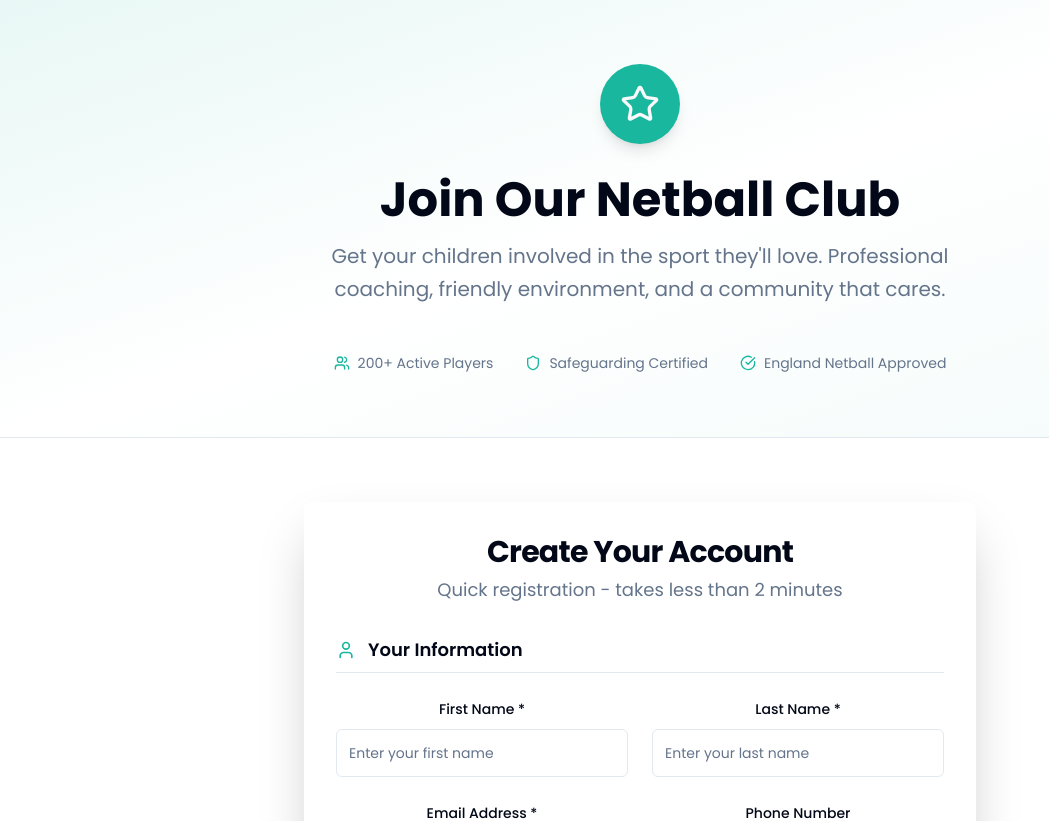
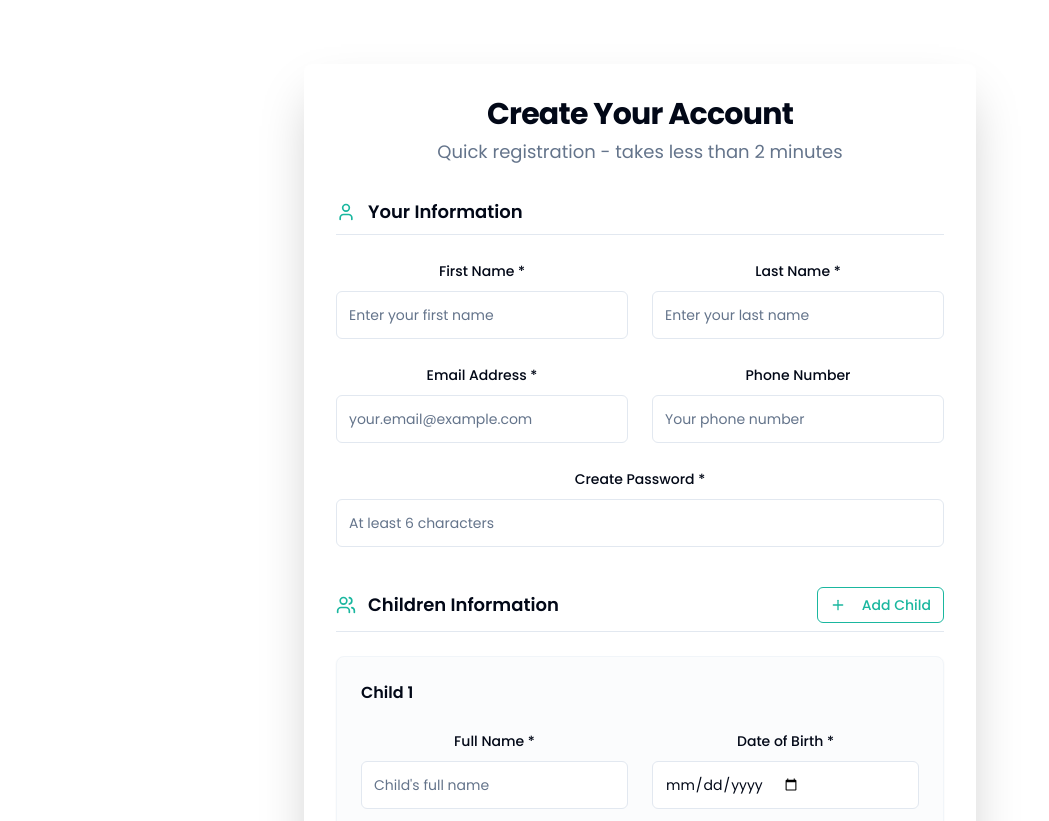
Before and after one commit to gwheeldon1/netball-club-central, a React (Vite) app: page /register in a window 1280 px wide. Shown: the top 821 px of the page, without its empty margins (0-1049 px from the left). Built offline with nearby package versions, Linux system fonts and the light colour scheme; no server answers; the database is empty.

Commit message:
Refactor: Clean up registration form
Remove the "Join Our Netball Club" div and focus on a cleaner registration form.

```diff
--- a/src/pages/RegistrationPage.tsx
+++ b/src/pages/RegistrationPage.tsx
@@ -255,45 +255,8 @@ const RegistrationPage = () => {
   };
 
   return (
-    <div className="min-h-screen bg-background">
-      {/* Hero Section */}
-      <div className="bg-gradient-to-br from-primary/10 via-background to-primary/5 border-b">
-        <div className="container mx-auto px-6 py-16">
-          <div className="max-w-4xl mx-auto text-center space-y-8">
-            <div className="inline-flex items-center justify-center w-20 h-20 bg-primary rounded-full shadow-lg">
-              <Star className="h-10 w-10 text-primary-foreground" />
-            </div>
-
-            <div className="space-y-4">
-              <h1 className="text-4xl md:text-5xl font-bold text-foreground">
-                Join Our Netball Club
-              </h1>
-              <p className="text-xl text-muted-foreground max-w-2xl mx-auto leading-relaxed">
-                Get your children involved in the sport they'll love. Professional coaching, friendly environment, and a community that cares.
-              </p>
-            </div>
-
-            {/* Trust indicators */}
-            <div className="flex flex-wrap items-center justify-center gap-6 md:gap-8 text-sm text-muted-foreground pt-4">
-                  <div className="flex items-center gap-2">
-                    <Users className="h-4 w-4 text-primary" />
-                    <span>200+ Active Players</span>
-                  </div>
-                  <div className="flex items-center gap-2">
-                    <Shield className="h-4 w-4 text-primary" />
-                    <span>Safeguarding Certified</span>
-                  </div>
-                  <div className="flex items-center gap-2">
-                    <CheckCircle className="h-4 w-4 text-primary" />
-                    <span>England Netball Approved</span>
-                  </div>
-            </div>
-          </div>
-        </div>
-      </div>
-
-      {/* Registration Form */}
-      <div className="container mx-auto px-6 py-16">
+    <div className="min-h-screen bg-background py-16">
+      <div className="container mx-auto px-6">
         <div className="max-w-2xl mx-auto">
           <Card className="shadow-2xl border-0 bg-card">
             <CardHeader className="text-center py-8">
```
